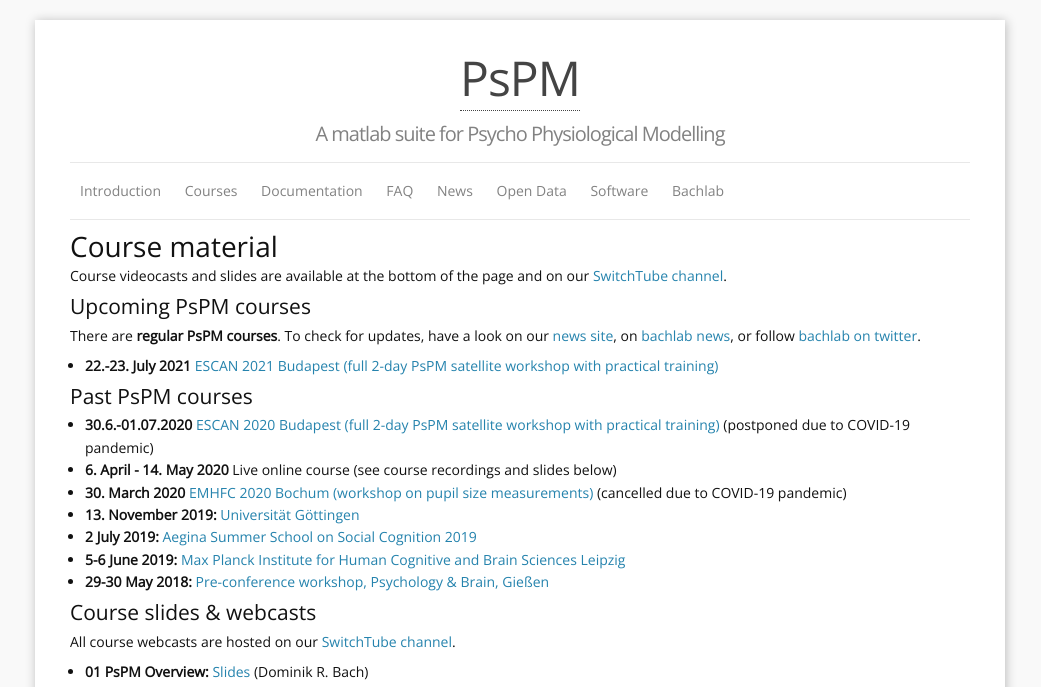
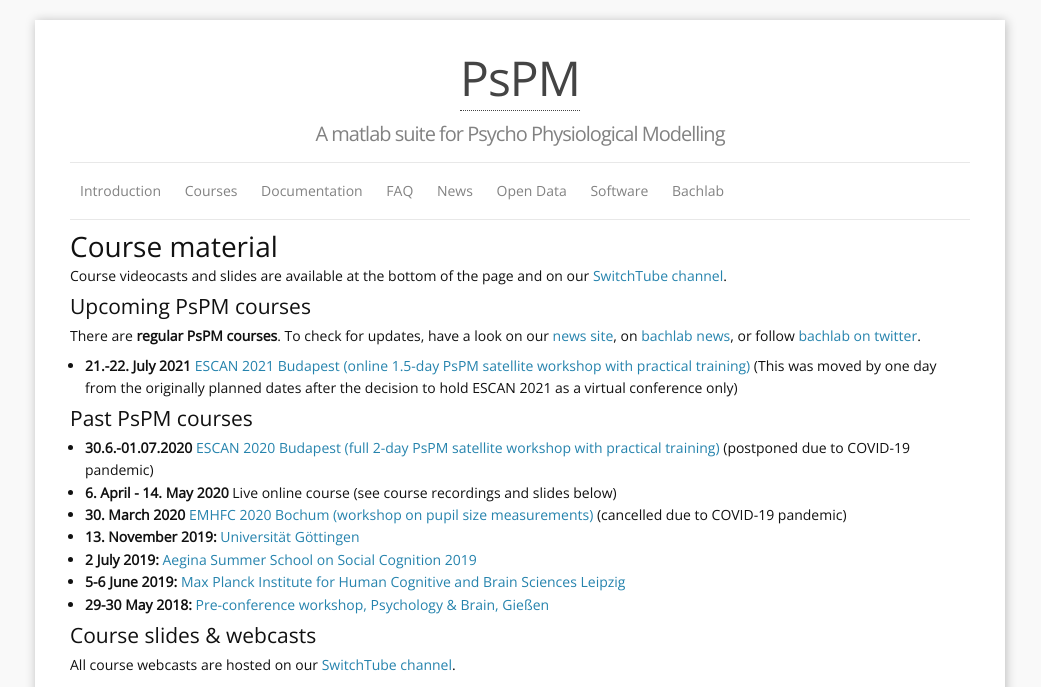
Before and after one commit to bachlab/PsPM, a Jekyll site: the page built from courses.markdown, in a window 1280 px wide and 900 px high, cut to the strip 0-687 px from the top of the window. Shown: the whole strip, without its empty margins (120-1161 px from the left). Built offline with Jekyll 4.4.1, drawn with Linux system fonts in a browser that asks for light colours.

Commit message:
Adjust ESCAN dates

```diff
--- a/courses.markdown
+++ b/courses.markdown
@@ -13,7 +13,7 @@
 ## Upcoming PsPM courses
 There are **regular PsPM courses**. To check for updates, have a look on our [news site](https://bachlab.github.io/PsPM/news/), on [bachlab news](http://bachlab.org/news), or follow [bachlab on twitter](http://twitter.com/bachlab_uzh).
 
-* **22.-23. July 2021** [ESCAN 2021 Budapest (full 2-day PsPM satellite workshop with practical training)](http://www.escan2020.eu/)
+* **21.-22. July 2021** [ESCAN 2021 Budapest (online 1.5-day PsPM satellite workshop with practical training)](http://www.escan2020.eu/) (This was moved by one day from the originally planned dates after the decision to hold ESCAN 2021 as a virtual conference only)
 
 ## Past PsPM courses
 * **30.6.-01.07.2020** [ESCAN 2020 Budapest (full 2-day PsPM satellite workshop with practical training)](http://www.escan2020.eu/) (postponed due to COVID-19 pandemic)
```
